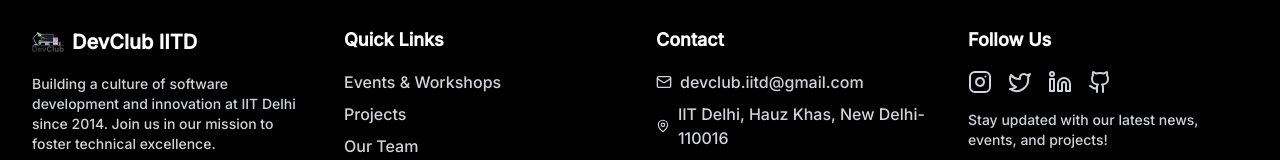
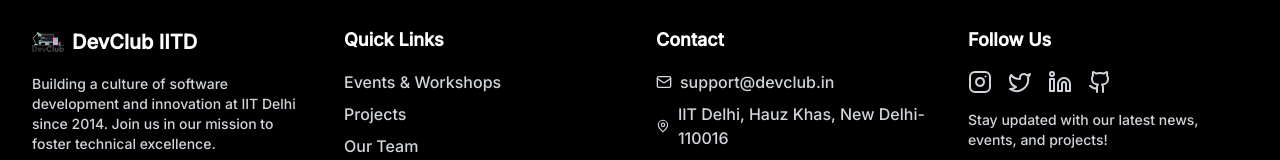
Before and after one commit to devclub-iitd/devclub-website, a React (Vite) app: page / in a window 1280 px wide. Shown: the part 4107-4267 px from the top of the page. Built offline with nearby package versions, Linux system fonts and the light colour scheme.

Commit message:
Update Footer.tsx

```diff
--- a/src/components/Footer.tsx
+++ b/src/components/Footer.tsx
@@ -35,8 +35,8 @@ const Footer = () => {
             <ul className="space-y-2">
               <li className="flex items-center">
                 <Mail className="w-4 h-4 mr-2" />
-                <a href="mailto:devclub.iitd@gmail.com" className="hover:text-blue-400 transition">
-                  devclub.iitd@gmail.com
+                <a href="mailto:support@devclub.in" className="hover:text-blue-400 transition">
+                  support@devclub.in
                 </a>
               </li>
               <li className="flex items-center">
```
